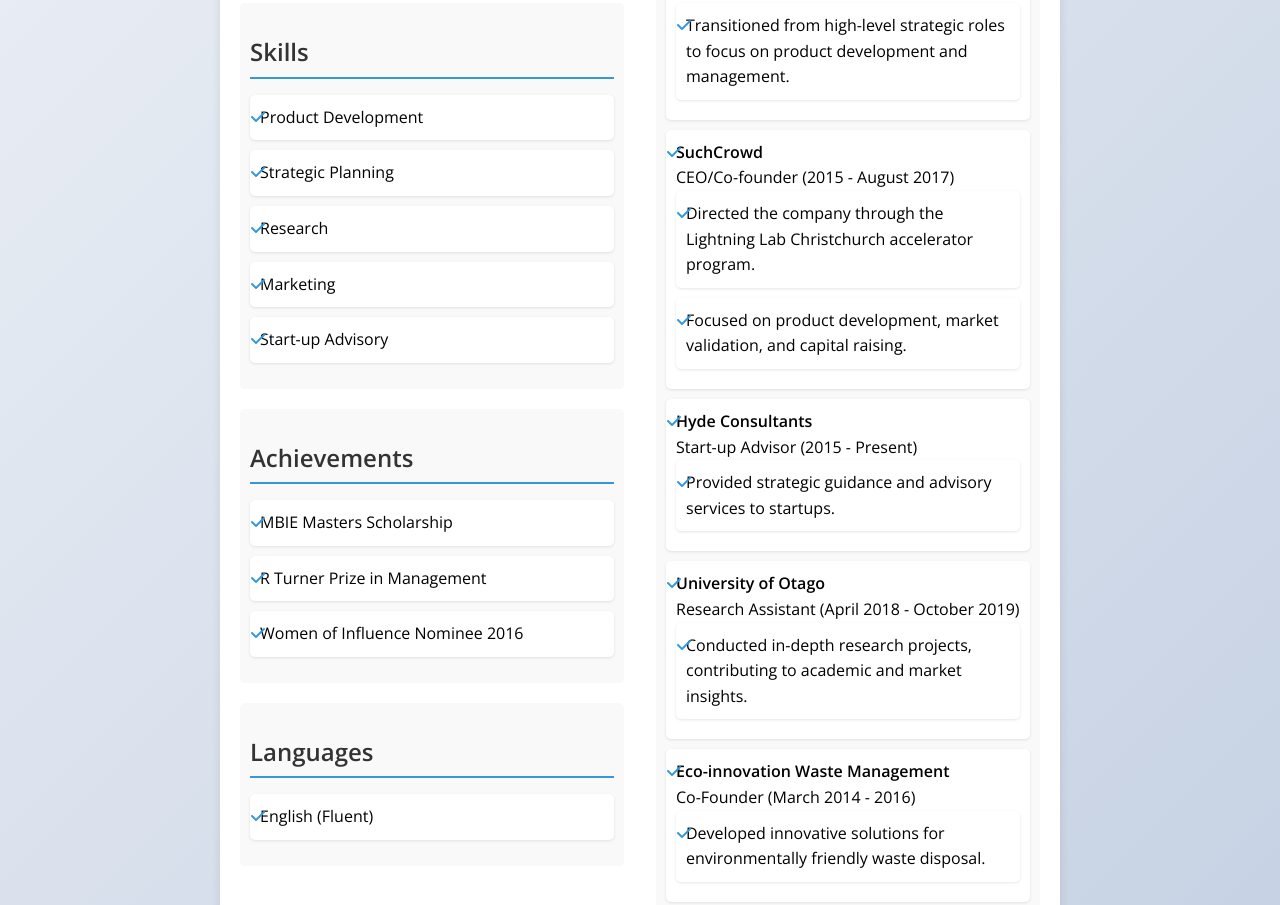
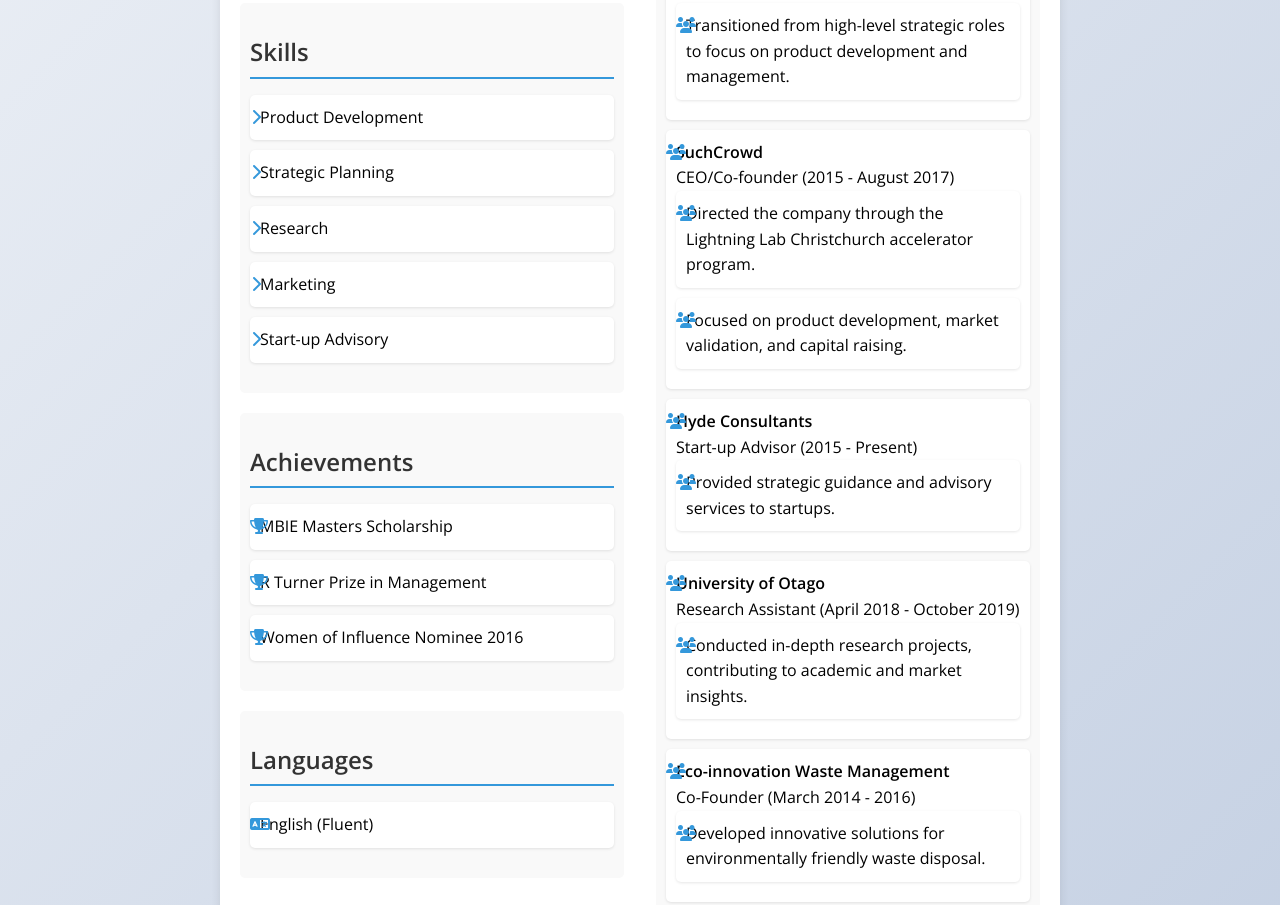
Before and after one commit to abbethehuman/resume, a plain HTML site: page index.html in a window 1280 px wide. Shown: the part 900-1805 px from the top of the page. Drawn offline with nearby package versions, Linux system fonts and the light colour scheme.

Commit message:
Update index.html

```diff
--- a/index.html
+++ b/index.html
@@ -69,15 +69,26 @@
         ul li {
             margin-bottom: 10px;
             position: relative;
-            padding-left: 20px;
+            padding-left: 30px;
         }
         ul li::before {
-            content: "\f00c";
+            position: absolute;
+            left: 0;
             font-family: "Font Awesome 6 Free";
             font-weight: 900;
-            position: absolute;
-            left: 0;
             color: #3498db;
+        }
+        ul.skills li::before {
+            content: "\f054"; /* Arrow Right */
+        }
+        ul.achievements li::before {
+            content: "\f091"; /* Trophy */
+        }
+        ul.languages li::before {
+            content: "\f1ab"; /* Globe */
+        }
+        ul.experience li::before {
+            content: "\f0c0"; /* Users */
         }
         .section {
             padding: 10px;
@@ -98,7 +109,7 @@
     <div class="container">
         <div class="header">
             <h1>Abbe Hyde</h1>
-            <p>Pfiguring it out</p>
+            <p>figuring it out ...</p>
         </div>
         <div class="contact-info">
             <p>Email: <a href="mailto:abbedirect@gmail.com">abbedirect@gmail.com</a></p>
@@ -126,7 +137,7 @@
                 </div>
                 <div class="skills section">
                     <h2>Skills</h2>
-                    <ul>
+                    <ul class="skills">
                         <li>Product Development</li>
                         <li>Strategic Planning</li>
                         <li>Research</li>
@@ -136,7 +147,7 @@
                 </div>
                 <div class="achievements section">
                     <h2>Achievements</h2>
-                    <ul>
+                    <ul class="achievements">
                         <li>MBIE Masters Scholarship</li>
                         <li>R Turner Prize in Management</li>
                         <li>Women of Influence Nominee 2016</li>
@@ -144,7 +155,7 @@
                 </div>
                 <div class="languages section">
                     <h2>Languages</h2>
-                    <ul>
+                    <ul class="languages">
                         <li>English (Fluent)</li>
                     </ul>
                 </div>
@@ -152,7 +163,7 @@
             <div class="column">
                 <div class="work-experience section">
                     <h2>Work Experience</h2>
-                    <ul>
+                    <ul class="experience">
                         <li>
                             <strong>Winely</strong><br>
                             Chief Product Officer/Founder (January 2022 - Present)<br>
```
